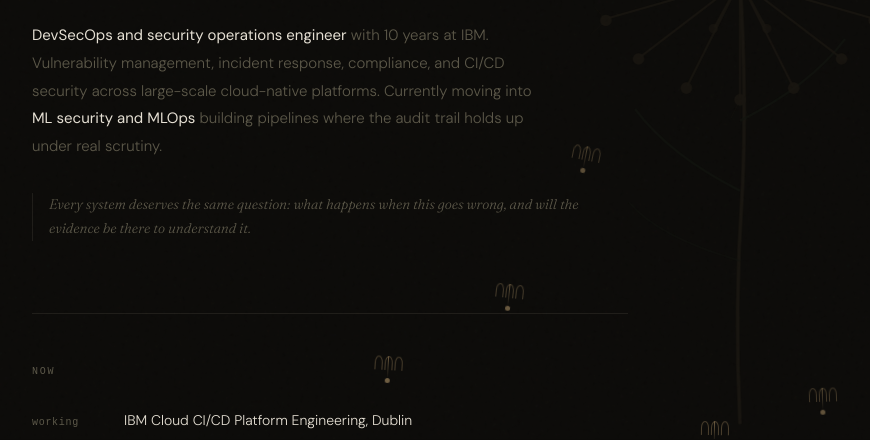
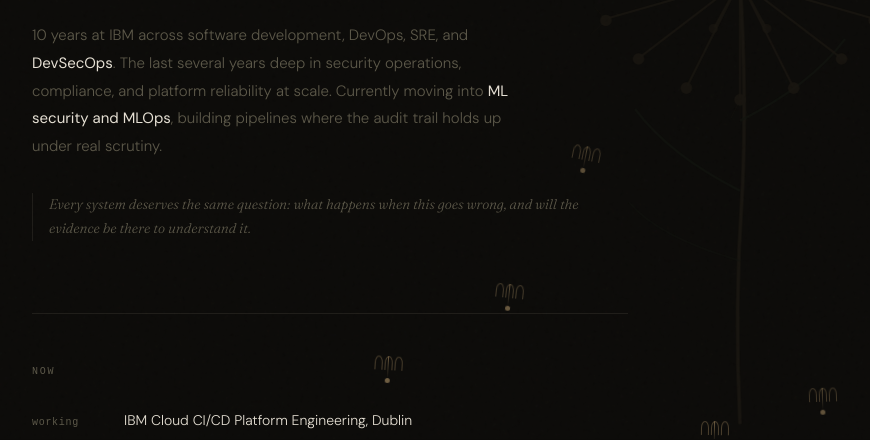
Before and after one commit to ANKURPAT/ankurpat.github.io, a plain HTML site: page index.html in a window 1280 px wide. Shown: the part 361-801 px from the top of the page, without its empty margins (310-1180 px from the left). Drawn offline with Linux system fonts and the light colour scheme; a web font is replaced by a local one.

Commit message:
fix: texts

```diff
--- a/index.html
+++ b/index.html
@@ -286,11 +286,11 @@
     <p class="hero-location">&#x25b8;&nbsp; Dublin, Ireland</p>
     <h1>Ankur<em>Patel.</em></h1>
     <p class="hero-desc">
-      <strong>DevSecOps and security operations engineer</strong> with 10 years at IBM.
-      Vulnerability management, incident response, compliance, and CI/CD security
-      across large-scale cloud-native platforms. Currently moving into
-      <strong>ML security and MLOps</strong> building pipelines where the audit trail
-      holds up under real scrutiny.
+      10 years at IBM across software development, DevOps, SRE, and
+      <strong>DevSecOps</strong>. The last several years deep in security
+      operations, compliance, and platform reliability at scale. Currently
+      moving into <strong>ML security and MLOps</strong>, building pipelines
+      where the audit trail holds up under real scrutiny.
     </p>
     <p class="hero-philosophy">
       Every system deserves the same question: what happens when this goes wrong,
```
